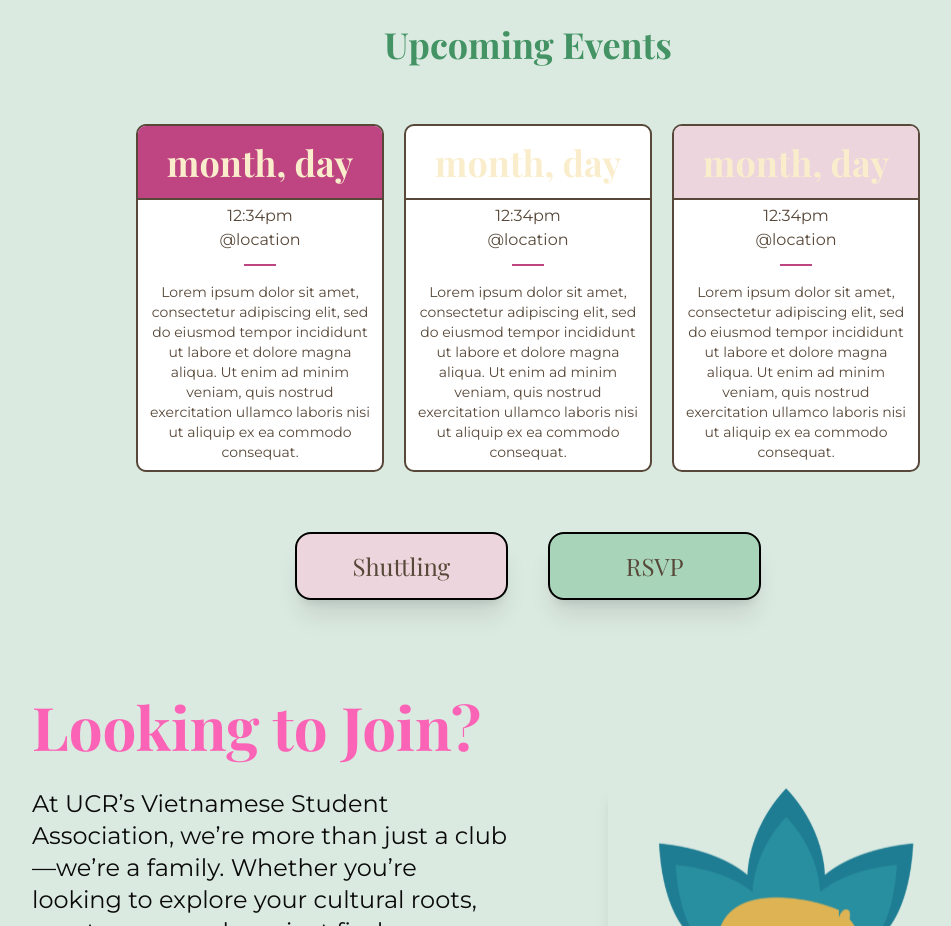
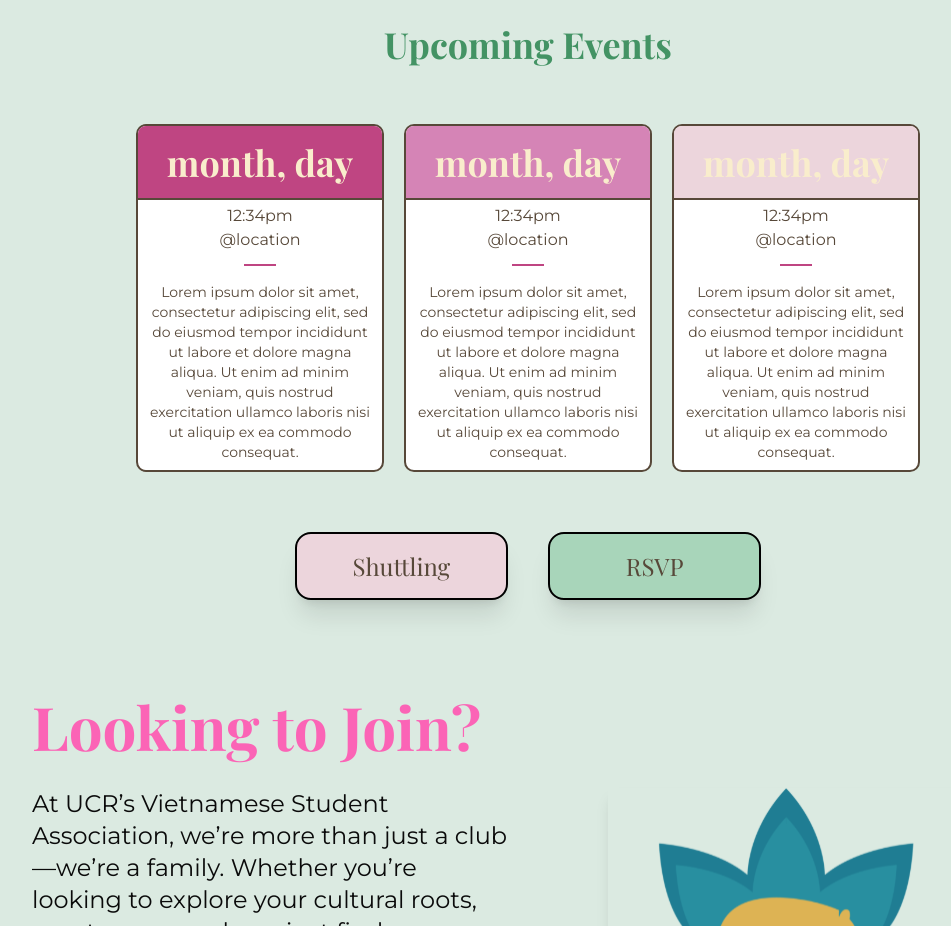
Before and after one commit to acm-ucr/vsa-website, a Next.js app: page / in a window 1280 px wide. Shown: the part 1040-1966 px from the top of the page, without its empty margins (112-1063 px from the left). Built offline with nearby package versions, Linux system fonts and the light colour scheme.

Commit message:
fix bg color

```diff
--- a/src/components/home/UpcomingEvents.tsx
+++ b/src/components/home/UpcomingEvents.tsx
@@ -10,7 +10,7 @@ const Card = ({ date, time, loc, text, color }: CardProps) => {
   return (
     <div className="border-vsa-brown flex w-1/5 flex-col items-center justify-center overflow-hidden rounded-lg border-2 bg-white">
       <div
-        className={`bg-${color} border-vsa-brown h-1/3 w-full justify-center border-b-2 p-4 text-left`}
+        className={`${color} border-vsa-brown h-1/3 w-full justify-center border-b-2 p-4 text-left`}
       >
         <p className="text-md font-vsa-main text-vsa-yellow-200 text-outline justify-center text-center text-4xl font-extrabold">
           {date}
--- a/src/data/HomeUpcomingEvents/UpcomingEventsData.ts
+++ b/src/data/HomeUpcomingEvents/UpcomingEventsData.ts
@@ -4,20 +4,20 @@ export const HomeUpcomingEventsInfo = [
     time: "12:34pm",
     loc: "@location",
     text: "Lorem ipsum dolor sit amet, consectetur adipiscing elit, sed do eiusmod tempor incididunt ut labore et dolore magna aliqua. Ut enim ad minim veniam, quis nostrud exercitation ullamco laboris nisi ut aliquip ex ea commodo consequat.",
-    color: "vsa-pink-300",
+    color: "bg-vsa-pink-300",
   },
   {
     date: "month, day",
     time: "12:34pm",
     loc: "@location",
     text: "Lorem ipsum dolor sit amet, consectetur adipiscing elit, sed do eiusmod tempor incididunt ut labore et dolore magna aliqua. Ut enim ad minim veniam, quis nostrud exercitation ullamco laboris nisi ut aliquip ex ea commodo consequat.",
-    color: "vsa-pink-200",
+    color: "bg-vsa-pink-200",
   },
   {
     date: "month, day",
     time: "12:34pm",
     loc: "@location",
     text: "Lorem ipsum dolor sit amet, consectetur adipiscing elit, sed do eiusmod tempor incididunt ut labore et dolore magna aliqua. Ut enim ad minim veniam, quis nostrud exercitation ullamco laboris nisi ut aliquip ex ea commodo consequat.",
-    color: "vsa-pink-100",
+    color: "bg-vsa-pink-100",
   },
 ];
```
